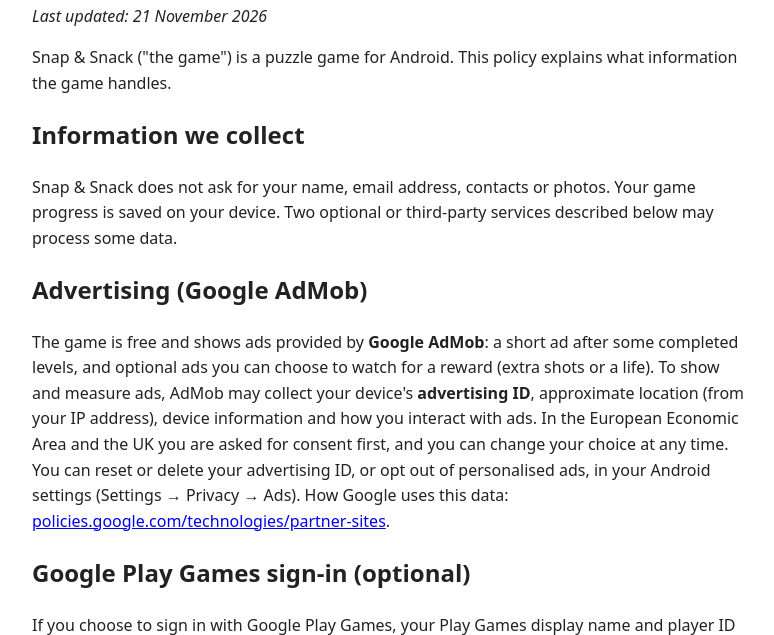
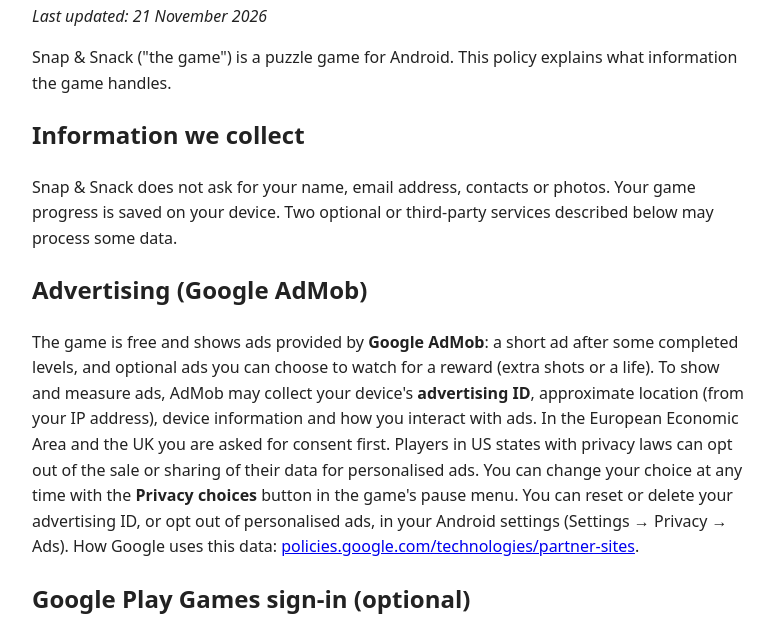
Before and after one commit to vathsa81/vathsa81.github.io, a plain HTML site: page privacy-policy.html in a window 1280 px wide. Shown: the part 109-744 px from the top of the page, without its empty margins (248-1022 px from the left). Drawn offline with Linux system fonts and the light colour scheme.

Commit message:
Privacy policy: US state opt-out and Privacy choices button

```diff
--- a/privacy-policy.html
+++ b/privacy-policy.html
@@ -19,7 +19,7 @@
 <p>Snap &amp; Snack does not ask for your name, email address, contacts or photos. Your game progress is saved on your device. Two optional or third-party services described below may process some data.</p>
 
 <h2>Advertising (Google AdMob)</h2>
-<p>The game is free and shows ads provided by <strong>Google AdMob</strong>: a short ad after some completed levels, and optional ads you can choose to watch for a reward (extra shots or a life). To show and measure ads, AdMob may collect your device's <strong>advertising ID</strong>, approximate location (from your IP address), device information and how you interact with ads. In the European Economic Area and the UK you are asked for consent first, and you can change your choice at any time. You can reset or delete your advertising ID, or opt out of personalised ads, in your Android settings (Settings &rarr; Privacy &rarr; Ads). How Google uses this data: <a href="https://policies.google.com/technologies/partner-sites">policies.google.com/technologies/partner-sites</a>.</p>
+<p>The game is free and shows ads provided by <strong>Google AdMob</strong>: a short ad after some completed levels, and optional ads you can choose to watch for a reward (extra shots or a life). To show and measure ads, AdMob may collect your device's <strong>advertising ID</strong>, approximate location (from your IP address), device information and how you interact with ads. In the European Economic Area and the UK you are asked for consent first. Players in US states with privacy laws can opt out of the sale or sharing of their data for personalised ads. You can change your choice at any time with the <strong>Privacy choices</strong> button in the game's pause menu. You can reset or delete your advertising ID, or opt out of personalised ads, in your Android settings (Settings &rarr; Privacy &rarr; Ads). How Google uses this data: <a href="https://policies.google.com/technologies/partner-sites">policies.google.com/technologies/partner-sites</a>.</p>
 
 <h2>Google Play Games sign-in (optional)</h2>
 <p>If you choose to sign in with Google Play Games, your Play Games display name and player ID are used to save your game progress (levels, stars, coins, gems and characters) to your Google account, so you can continue on another device. This is stored by Google under your account (Google Play Games Saved Games). You can delete it from your Google account at any time. If you don't sign in, nothing is saved online.</p>
```
